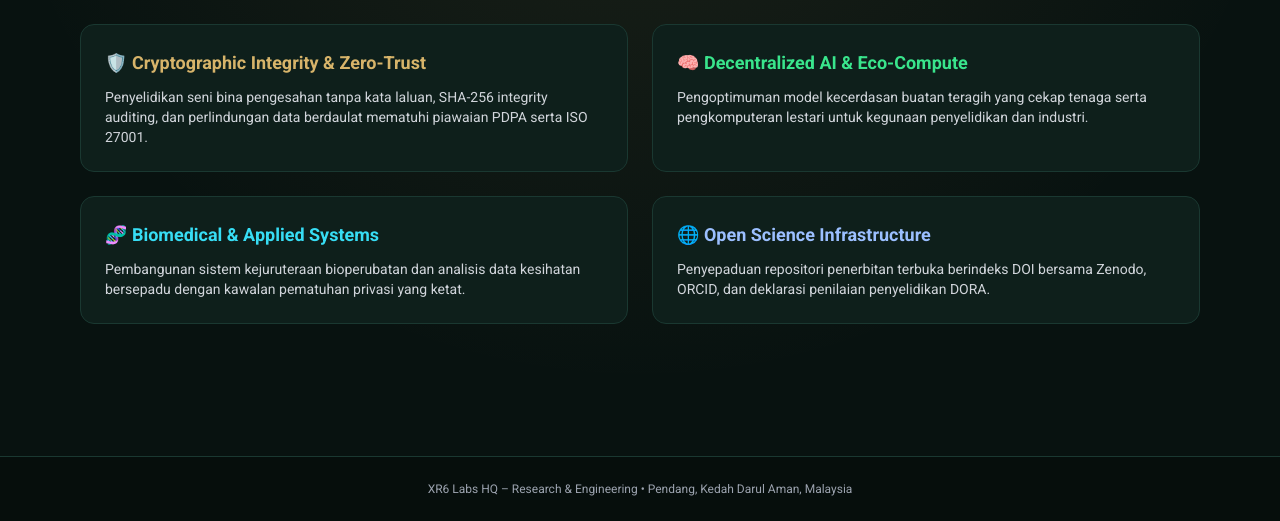
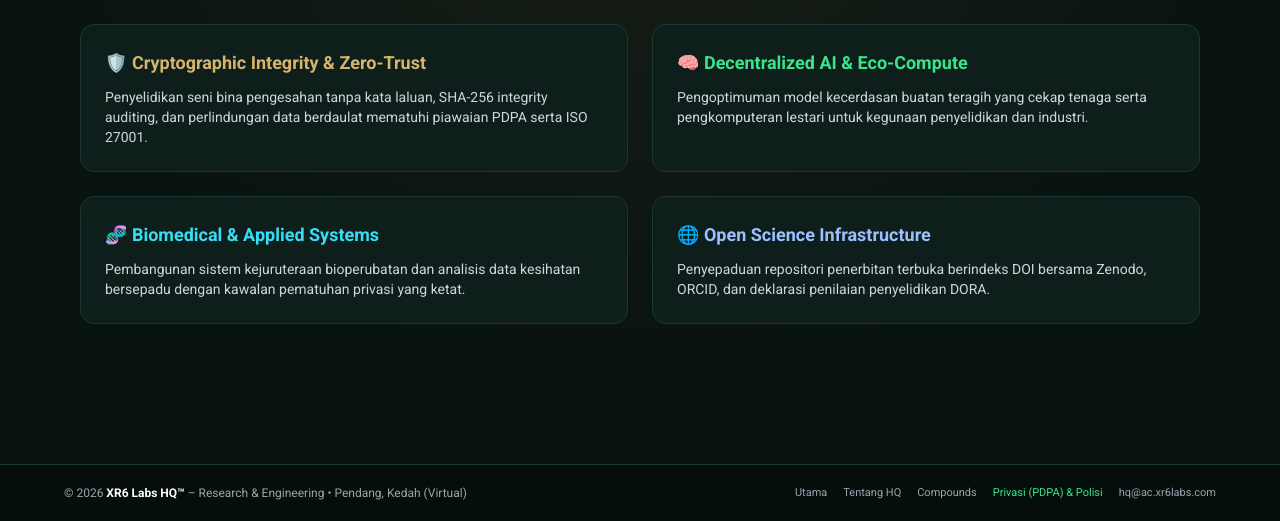
Before and after one commit to XR6matt88/xr6labshq-portal, a plain HTML site: page public/research-engineering/index.html in a window 1280 px wide. Shown: the part 279-800 px from the top of the page. Drawn offline with nearby package versions, Linux system fonts and the light colour scheme.

Commit message:
Update footer content and styling in index.html

```diff
--- a/public/research-engineering/index.html
+++ b/public/research-engineering/index.html
@@ -59,8 +59,18 @@
     </div>
   </main>
 
-  <footer class="border-t border-[#1A3831] bg-[#060E0C] py-6 px-4 text-xs text-gray-400 text-center">
-    XR6 Labs HQ – Research &amp; Engineering • Pendang, Kedah Darul Aman, Malaysia
+  <!-- FOOTER KECIL SERAGAM (SUB-HALAMAN) -->
+  <footer class="border-t border-[#1A3831] bg-[#060E0C] py-5 px-4 text-xs text-gray-400">
+    <div class="max-w-6xl mx-auto flex flex-col sm:flex-row items-center justify-between gap-3 text-center sm:text-left">
+      <p>&copy; 2026 <strong class="text-white">XR6 Labs HQ&trade;</strong> &ndash; Research &amp; Engineering &bull; Pendang, Kedah (Virtual)</p>
+      <div class="flex flex-wrap items-center justify-center gap-4 text-[11px]">
+        <a href="/" class="hover:text-[#39E58C] transition">Utama</a>
+        <a href="/about" class="hover:text-[#39E58C] transition">Tentang HQ</a>
+        <a href="/compounds/XR6-CMP-001" class="hover:text-[#39E58C] transition">Compounds</a>
+        <a href="/policies" class="text-[#39E58C] hover:underline">Privasi (PDPA) &amp; Polisi</a>
+        <a href="mailto:hq@ac.xr6labs.com" class="hover:text-[#39E58C] transition">hq@ac.xr6labs.com</a>
+      </div>
+    </div>
   </footer>
 </body>
 </html>
```
